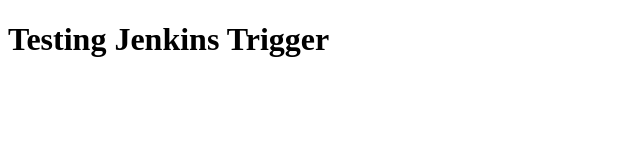
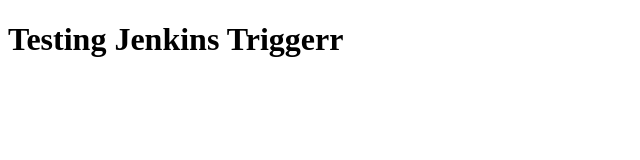
Before and after one commit to RethulC/Test-Project, an Angular app: page / in a window 1280 px wide. Shown: the top 160 px of the page, without its empty margins (0-640 px from the left). Built offline with nearby package versions, Linux system fonts and the light colour scheme.

Commit message:
trigger tuesday

```diff
--- a/src/app/app.component.html
+++ b/src/app/app.component.html
@@ -1,2 +1 @@
-<h1>Testing Jenkins Trigger
-</h1>
+<h1>Testing Jenkins Triggerr</h1>
```
